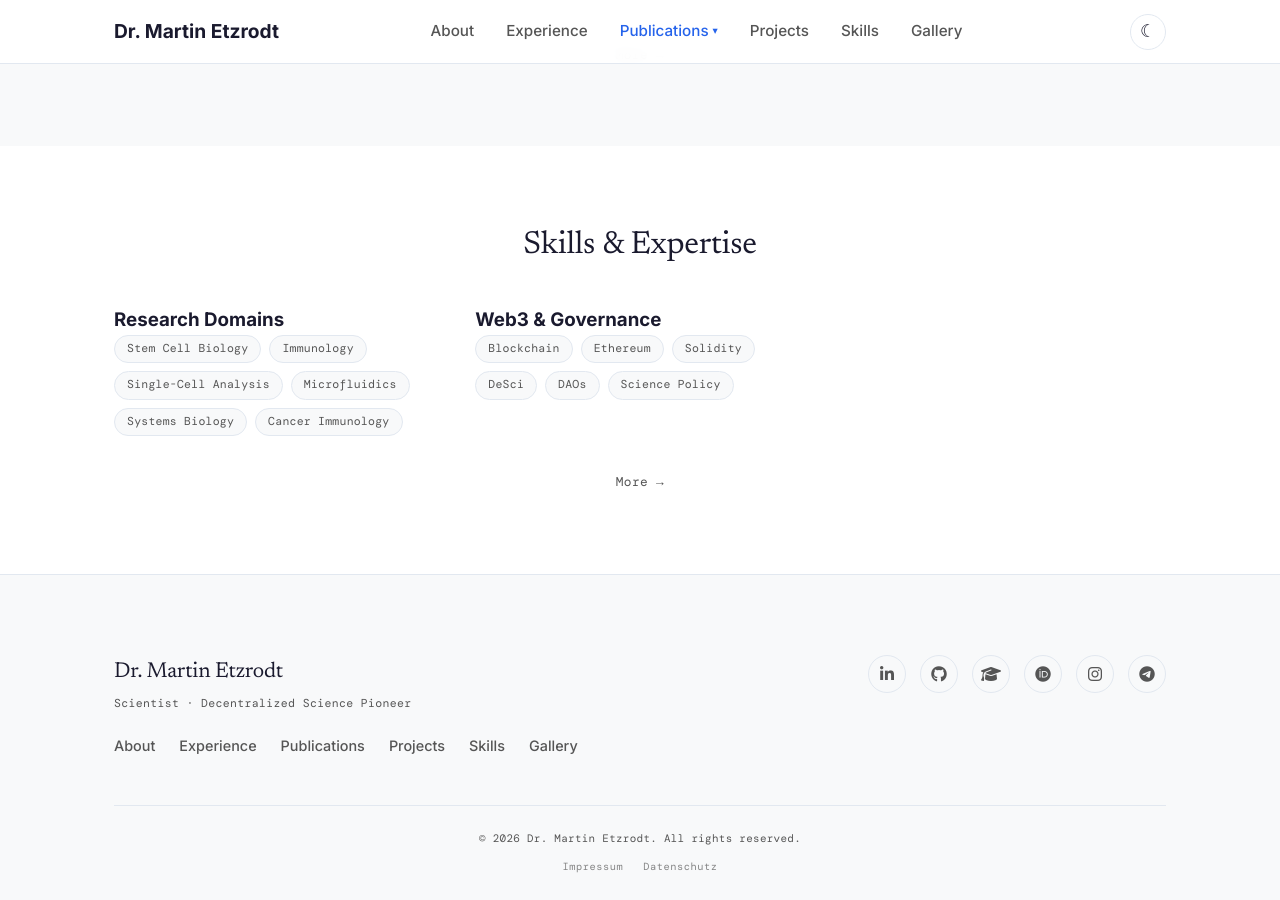
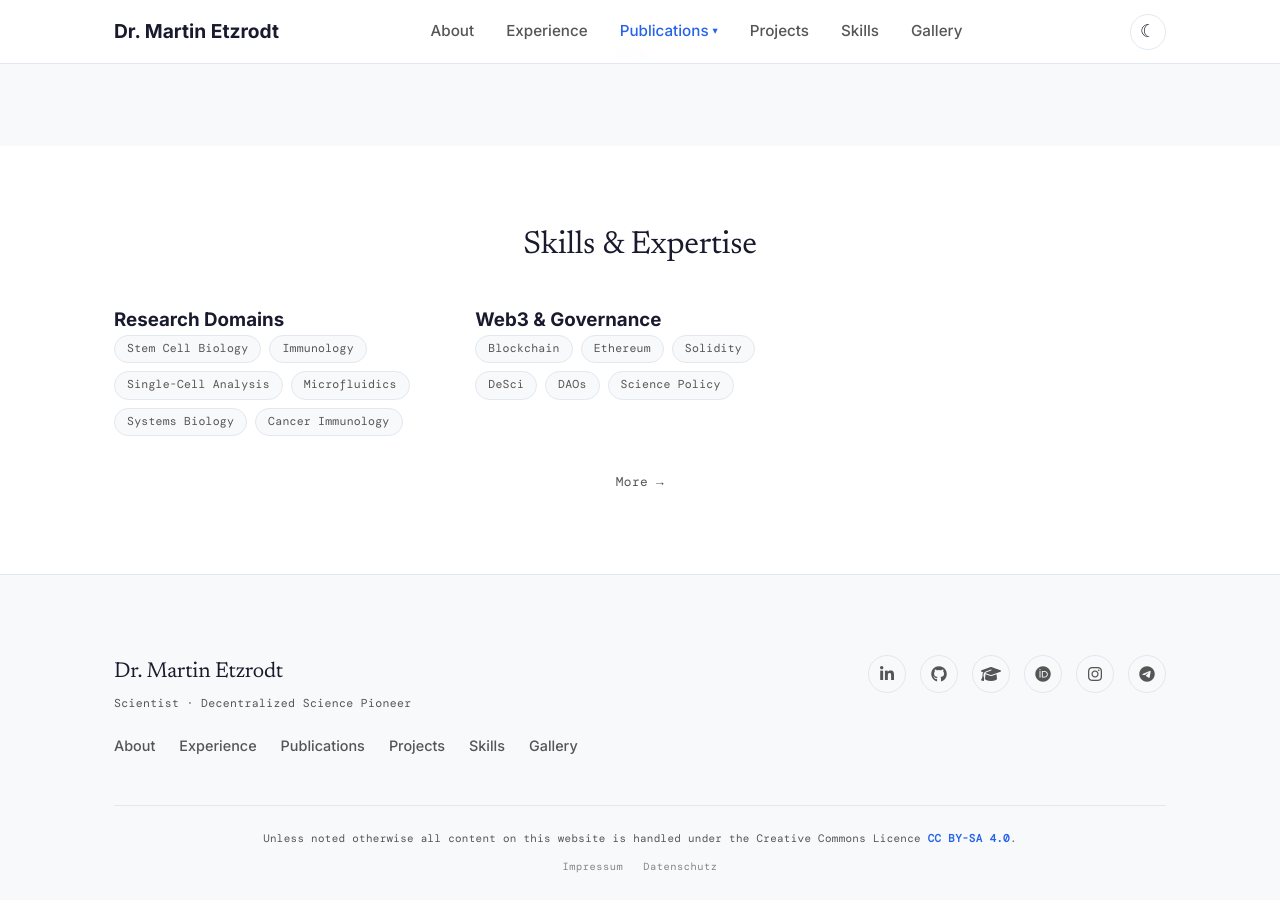
Before and after one commit to etzm/etzrodt-website, a Jekyll site: the page built from index.html, in a window 1280 px wide and 900 px high, scrolled down 2293 px. Built offline with Jekyll 4.4.1, drawn with Linux system fonts in a browser that asks for light colours.

Commit message:
Replace copyright notice with Creative Commons CC BY-SA 4.0 licence
Co-Authored-By: Claude Opus 4.6 <noreply@anthropic.com>

```diff
--- a/_includes/footer.html
+++ b/_includes/footer.html
@@ -28,7 +28,7 @@
             </div>
         </div>
         <div class="footer-bottom">
-            <p>&copy; {{ 'now' | date: "%Y" }} {{ site.title }}. All rights reserved.</p>
+            <p>Unless noted otherwise all content on this website is handled under the Creative Commons Licence <a href="https://creativecommons.org/licenses/by-sa/4.0/" target="_blank" rel="noopener"><strong>CC BY-SA 4.0</strong></a>.</p>
             <div class="footer-legal">
                 <a href="{{ '/impressum/' | relative_url }}" class="footer-legal-link">Impressum</a>
                 <a href="{{ '/datenschutz/' | relative_url }}" class="footer-legal-link">Datenschutz</a>
```
